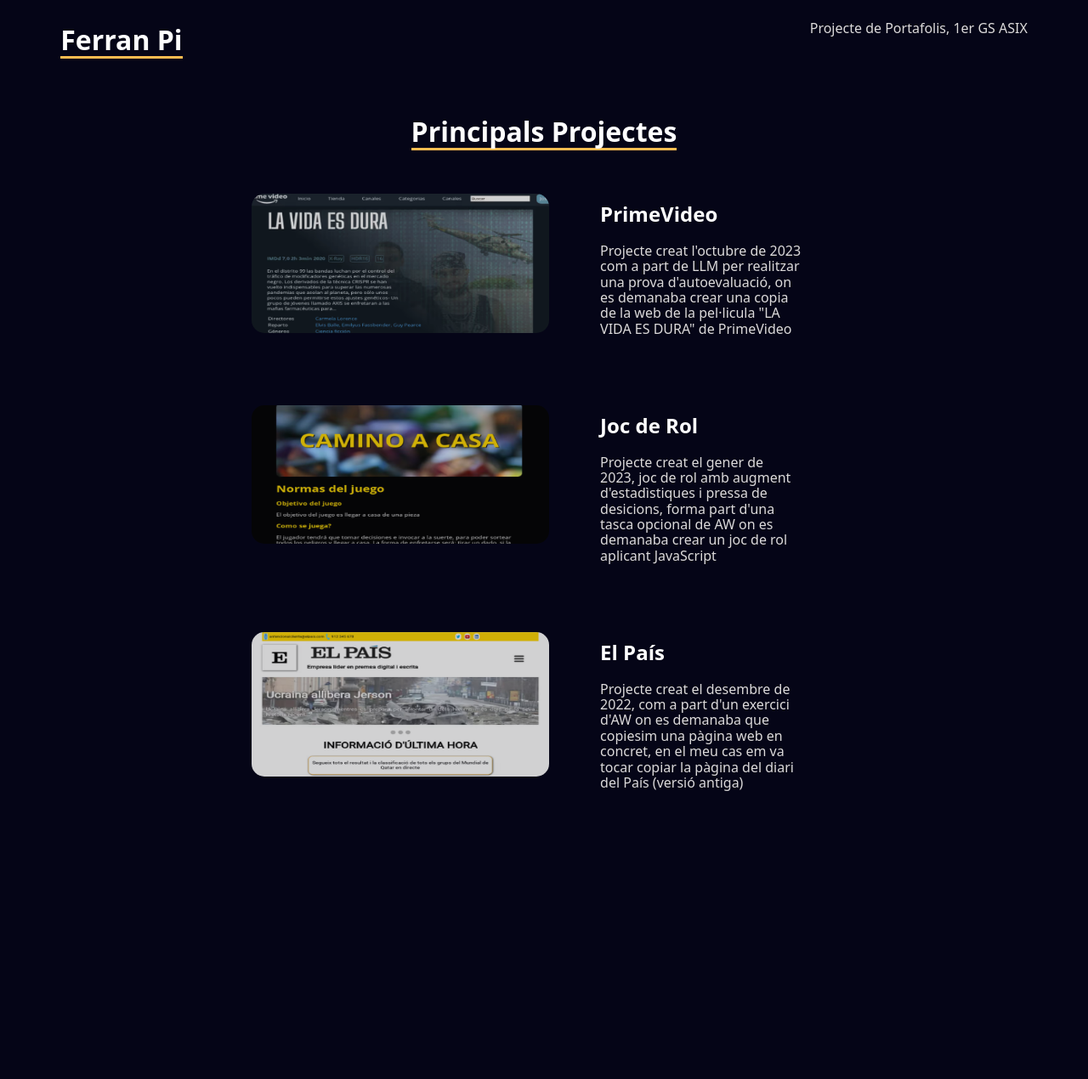
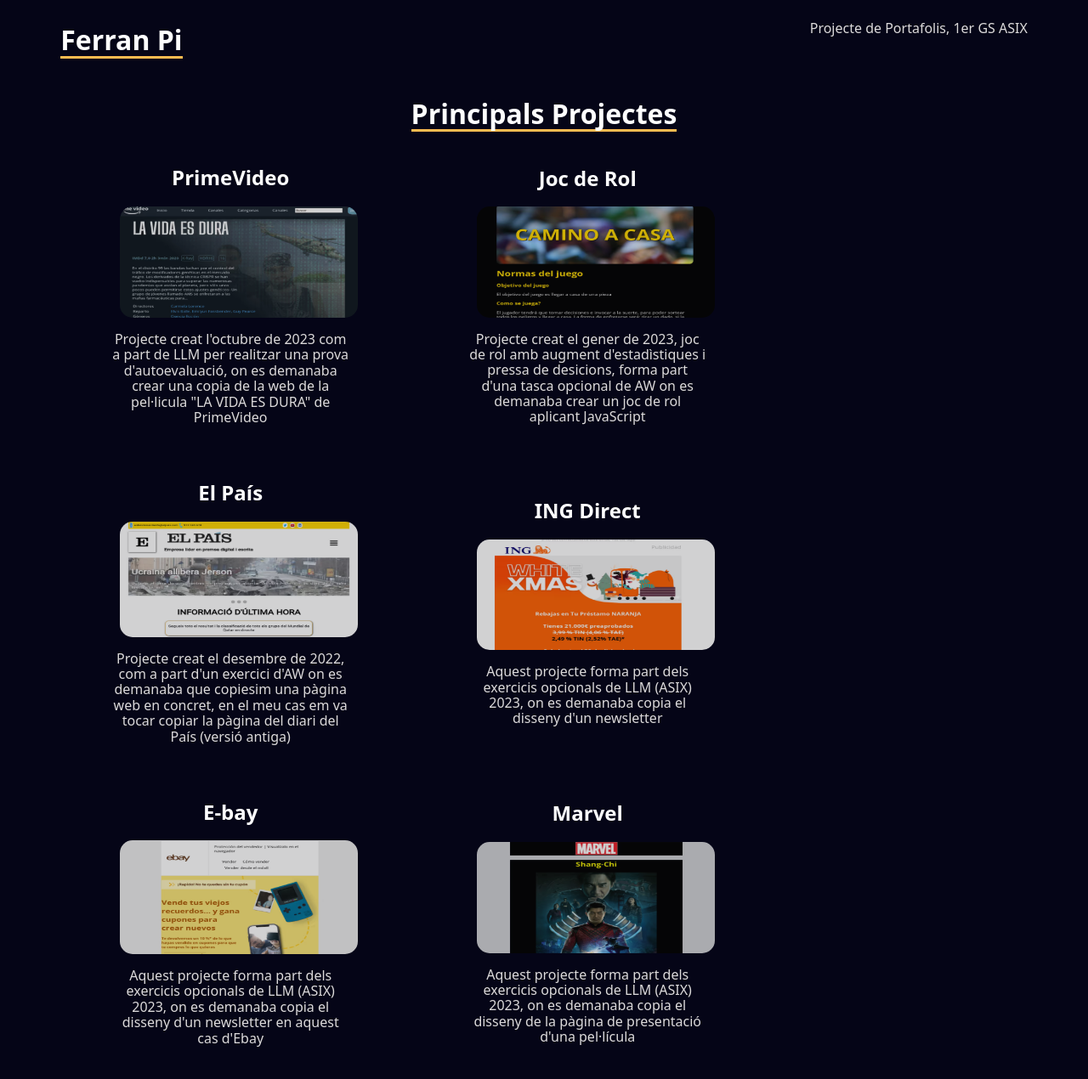
Before and after one commit to FerranPiBosch/Portafolis, a plain HTML site: page pag_anidadas/index3.html in a window 1280 px wide. Shown: the whole page at 85% size. Before the commit the page ends 1006 px from the top, so only its background shows below. Drawn offline with Linux system fonts and the light colour scheme.

Commit message:
mesprojectesformatbox

```diff
--- a/css/style.css
+++ b/css/style.css
@@ -74,22 +74,28 @@ h2{
 }
 /* Disseny pàgina de projectes */
 .anidada-main{
+    width: 90%;
+    display: flex;
+    flex-direction: row;
+    flex-wrap: wrap;
+}
+.projectes-box{
+    width: 400px;
+    margin: 10px;
     display: flex;
     flex-direction: column;
-}
-.projectes-box{
-    width: 80%;
-    margin: 35px;
-    display: flex;
-    flex-direction: row;
     border-radius: 15px 15px;
     margin-top: 20px;
 }
 .projectes-img{
     border-radius: 15px 15px;
-    margin: 10px;
-    max-width: 350px;
-
+    display: block;
+    margin: auto;
+    max-width: 70%;
+}
+.titol-pag{
+    width: fit-content;
+    margin: auto;
 }
 /* .div-titulo{
     display: flex;
@@ -100,11 +106,12 @@ h2{
 .projecte-titol{
     width: 70%;
     margin-left: 50px;
-    text-align: left;
+    text-align: center;
 }
 .projectes-text{
     margin-left: 50px;
     width: 70%;
+   text-align: center;
 }
 .projectes-box:hover{
     background-color:rgb(29, 35, 47);
--- a/pag_anidadas/index3.html
+++ b/pag_anidadas/index3.html
@@ -15,27 +15,48 @@
             </a>
         <p>Projecte de Portafolis, 1er GS ASIX</p>
     </header>
+    <h1 class="titol-pag">Principals Projectes</h1>
     <main class="anidada-main">
-        <h1>Principals Projectes</h1>
         <article class="projectes-box">
+            <h2 class="projecte-titol">PrimeVideo</h2>
             <a href="https://moonlit-swan-396a10.netlify.app/" target="_blank"><img src="../media/webprimevideo.png" alt="" class="projectes-img"></a>
             <div>
-                <h2 class="projecte-titol">PrimeVideo</h2>
                 <p class="projectes-text"> Projecte creat l'octubre de 2023 com a part de LLM per realitzar una prova d'autoevaluació, on es demanaba crear una copia de la web de la pel·licula "LA VIDA ES DURA" de PrimeVideo</p>
             </div>
         </article>
         <article class="projectes-box">
+            <h2 class="projecte-titol">Joc de Rol</h2>
             <a href="https://euphonious-starburst-5d7a9d.netlify.app/" target="_blank"><img src="../media/webjuegorol.png" alt="" class="projectes-img"></a>
             <div>
-                <h2 class="projecte-titol">Joc de Rol</h2>
                 <p class="projectes-text"> Projecte creat el gener de 2023, joc de rol amb augment d'estadìstiques i pressa de desicions, forma part d'una tasca opcional de AW on es demanaba crear un joc de rol aplicant JavaScript</p>
             </div>
         </article>
         <article class="projectes-box">
+            <h2 class="projecte-titol">El País</h2>
             <a href="https://enchanting-empanada-783aeb.netlify.app/" target="_blank"><img src="../media/webelpais.png" alt="" class="projectes-img"></a>
             <div>
-                <h2 class="projecte-titol">El País</h2>
                 <p class="projectes-text"> Projecte creat el desembre de 2022, com a part d'un exercici d'AW on es demanaba que copiesim una pàgina web en concret, en el meu cas em va tocar copiar la pàgina del diari del País (versió antiga)</p>
+            </div>
+        </article>
+        <article class="projectes-box">
+            <h2 class="projecte-titol">ING Direct</h2>
+            <a href="https://admirable-horse-5da9e6.netlify.app/" target="_blank"><img src="../media/ingnl.png" alt="" class="projectes-img"></a>
+            <div>
+                <p class="projectes-text"> Aquest projecte forma part dels exercicis opcionals de LLM (ASIX) 2023, on es demanaba  copia el disseny d'un newsletter</p>
+            </div>
+        </article>
+        <article class="projectes-box">
+            <h2 class="projecte-titol">E-bay</h2>
+            <a href="https://jolly-cajeta-0965a8.netlify.app/" target="_blank"><img src="../media/ebay.png" alt="" class="projectes-img"></a>
+            <div>
+                <p class="projectes-text"> Aquest projecte forma part dels exercicis opcionals de LLM (ASIX) 2023, on es demanaba  copia el disseny d'un newsletter en aquest cas d'Ebay</p>
+            </div>
+        </article>
+        <article class="projectes-box">
+            <h2 class="projecte-titol">Marvel</h2>
+            <a href="https://resonant-hotteok-7670b2.netlify.app/" target="_blank"><img src="../media/marvelanillos.png" alt="" class="projectes-img"></a>
+            <div>
+                <p class="projectes-text"> Aquest projecte forma part dels exercicis opcionals de LLM (ASIX) 2023, on es demanaba  copia el disseny de la pàgina de presentació d'una pel·lícula</p>
             </div>
         </article>
     </main>
```
Also changed, not shown: index.html (+1 -0 lines).
